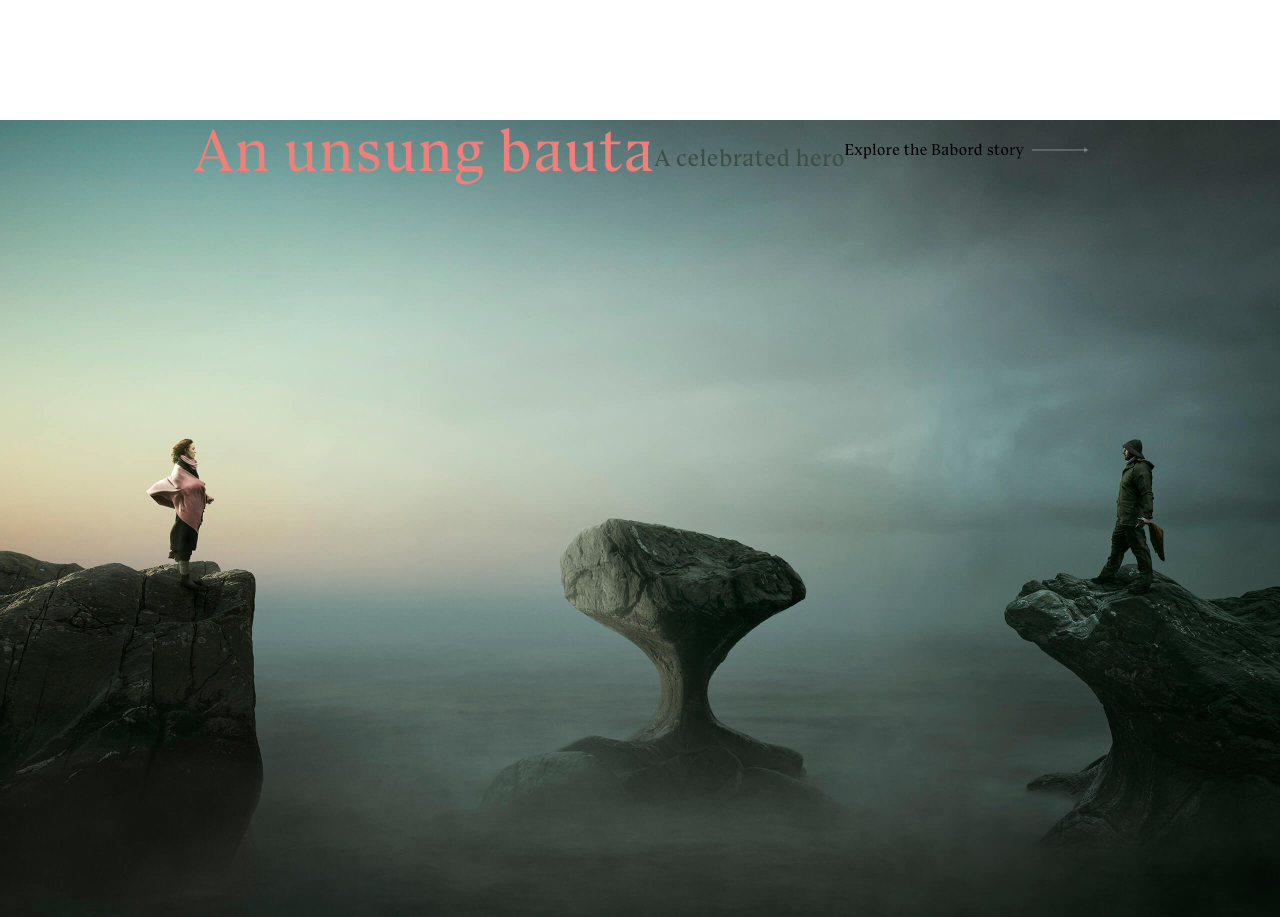
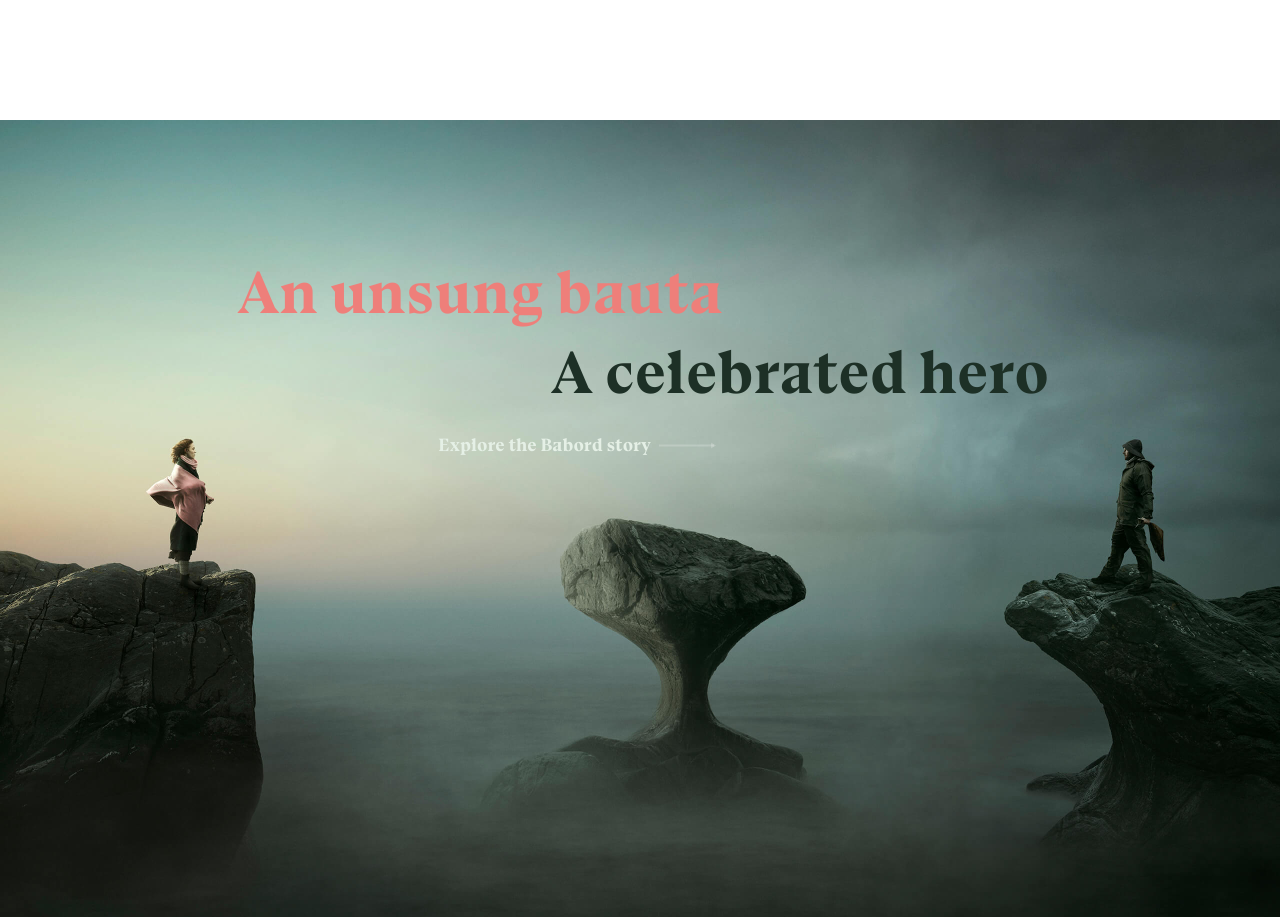
Before and after one commit to CaioHPerlin/babord-group-landing-page, a Next.js app: page / in a window 1280 px wide. Shown: the part 1480-2397 px from the top of the page. Built offline with nearby package versions, Linux system fonts and the light colour scheme.

Commit message:
feat: adjust section typography

```diff
--- a/src/app/components/sections/landing-page/story-section/story-section.module.css
+++ b/src/app/components/sections/landing-page/story-section/story-section.module.css
@@ -1,28 +1,44 @@
 .storySection {
-	display: flex;
-	align-items: center;
-	justify-content: center;
-	box-sizing: inherit;
+	position: absolute;
+	top: 30%;
+	left: 50%;
+	transform: translate(-50%, -50%);
+	text-align: center;
+	width: 100%;
+	max-width: 1640px;
+	margin: 0 auto;
+}
+
+.storySection > h1,
+.storySection > h2 {
+	font-family: var(--font-bluu);
+	display: block;
+	font-size: 60px;
+	font-weight: 600;
+	line-height: 1;
 }
 
 .title {
-	font-family: var(--font-bluu);
+	margin-left: -25%;
 	color: var(--text-secondary);
-	display: block;
-	font-size: 60px;
-	font-weight: 500;
-	margin: 0;
-	line-height: 1;
 }
+
 .subtitle {
-	font-family: var(--font-bluu);
-	font-size: 24px;
-	line-height: 1.2;
-	margin-top: 16px;
-	color: var(--text-inverse-light);
+	margin-top: 20px;
+	margin-right: -25%;
+	color: var(--background-primary);
 }
+
 .link {
 	font-family: var(--font-bluu);
+	margin-top: 30px;
+	color: var(--background-light);
+	display: inline-block;
+	text-decoration: none;
+	font-weight: 600;
+	margin-left: -10%;
+	position: relative;
+	font-size: 18px;
 }
 
 .imageWrapper {
--- a/src/app/components/sections/landing-page/story-section/story-section.tsx
+++ b/src/app/components/sections/landing-page/story-section/story-section.tsx
@@ -15,9 +15,9 @@ export function StorySection() {
 			</div>
 
 			<section className={style.storySection}>
-				<span className={style.title}>An unsung bauta</span>
+				<h1 className={style.title}>An unsung bauta</h1>
 
-				<span className={style.subtitle}>A celebrated hero</span>
+				<h2 className={style.subtitle}>A celebrated hero</h2>
 
 				<a href="#" className={`${style.link} ${style.arrow}`}>
 					Explore the Babord story
```
